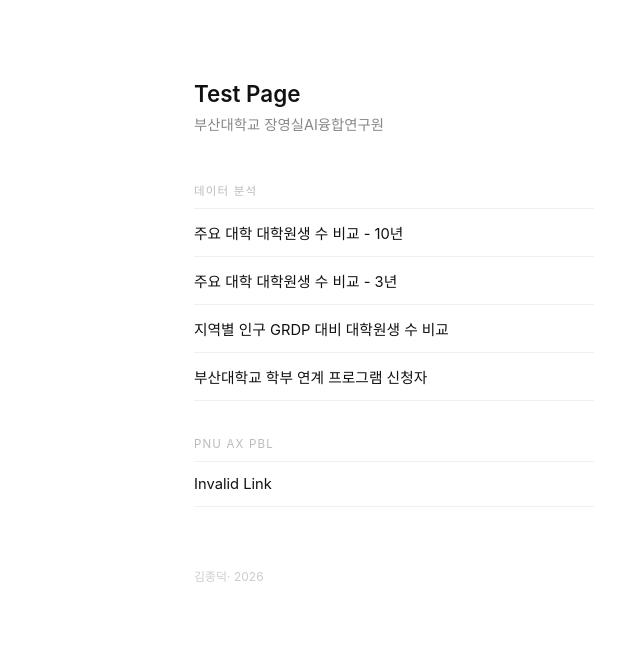
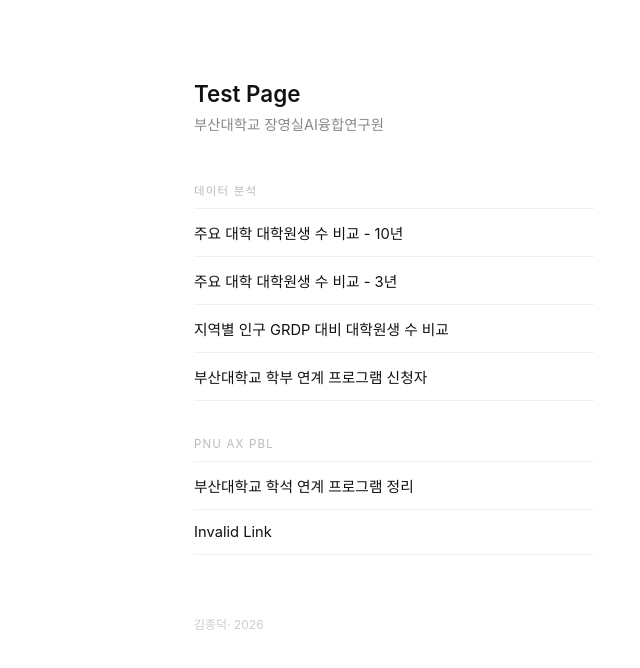
Before and after one commit to inetguru/pnu_ai, a plain HTML site: page index.html in a window 1280 px wide. Shown: the whole page, without its empty margins (246-886 px from the left). Drawn offline with Linux system fonts and the light colour scheme.

Commit message:
Update index.html

```diff
--- a/index.html
+++ b/index.html
@@ -87,6 +87,7 @@
 
     <div class="group">
       <div class="group-title">PNU AX PBL</div>
+      <a href="UGLink_Guide.html" target="_blank">부산대학교 학석 연계 프로그램 정리</a>
       <a href="#" target="_blank">Invalid Link</a>
     </div>
 
```
